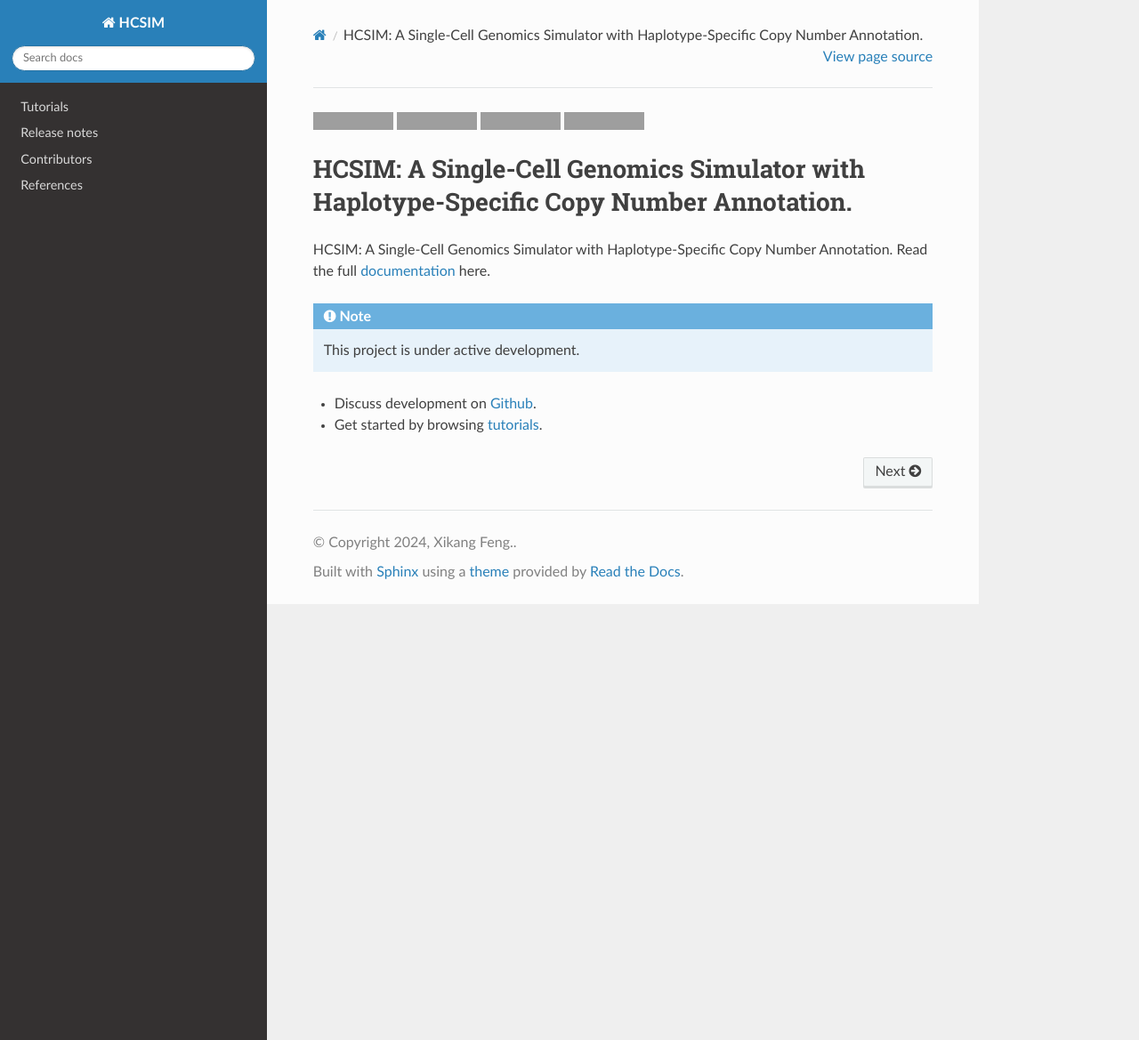
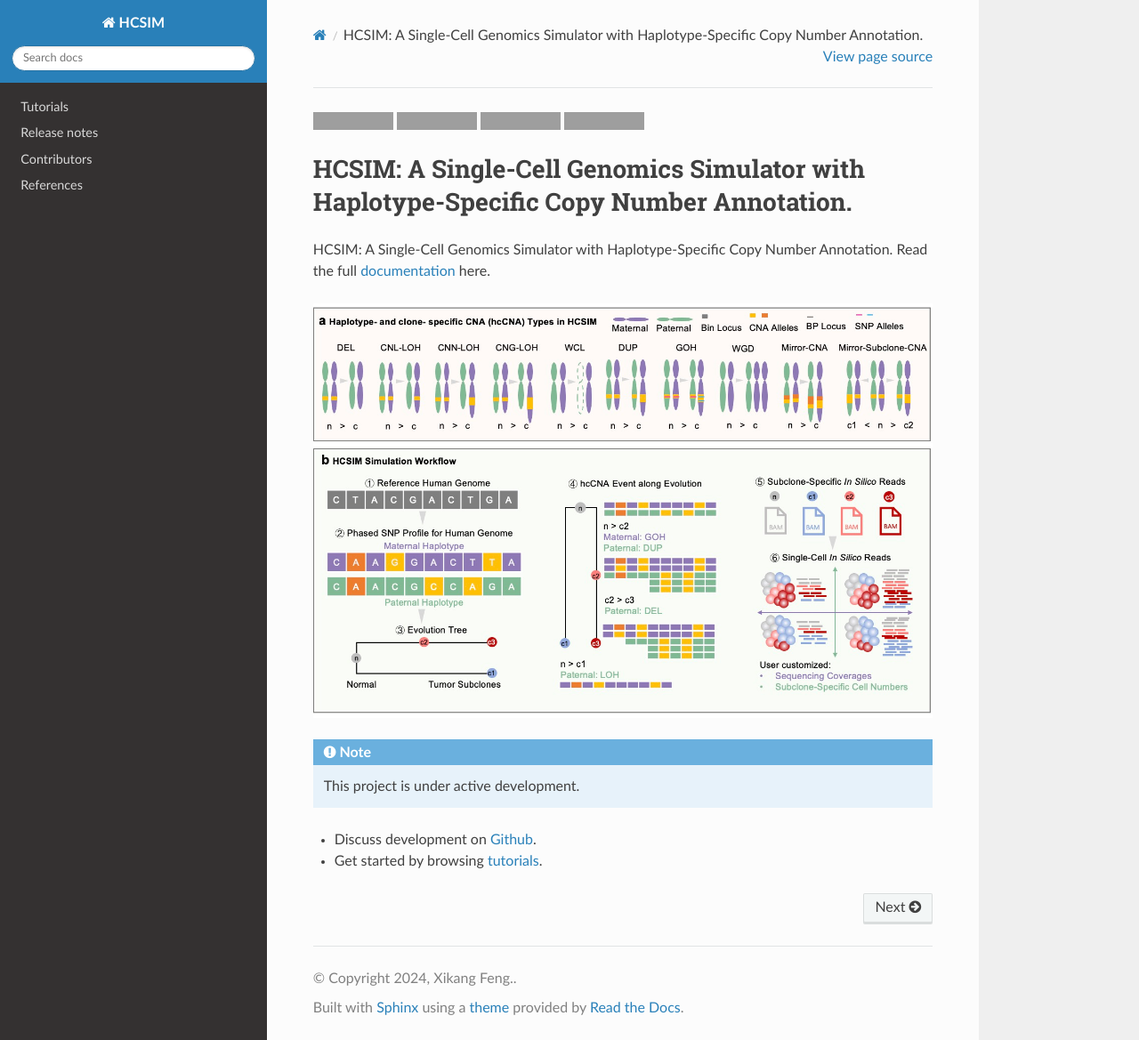
Before and after one commit to xikanfeng2/HCSIM, a Sphinx documentation site: the page built from docs/index.md, in a window 1280 px wide and 1169 px high. Shown: the whole window at 89% size. Built offline with Sphinx 7.4.7 and the Read the Docs theme 3.1.0, drawn with Linux system fonts in a browser that asks for light colours; grey boxes are pictures that could not be loaded.

Commit message:
add workflow image

````diff
--- a/README.md
+++ b/README.md
@@ -7,7 +7,6 @@
 
 HCSIM: A Single-Cell Genomics Simulator with Haplotype-Specific Copy Number Annotation. Read the full [documentation] here.
 
-
 <!-- ## Citation
 
 If you use `hcsim` in your work, please cite the `hcsim` publication as follows:
--- a/docs/index.md
+++ b/docs/index.md
@@ -1,5 +1,8 @@
 ```{include} ../README.md
 ```
+
+![HCSIM Workflow](images/hcsim-workflow.jpg)
+
 
 ```{note}
 This project is under active development.
````
Also changed, not shown: docs/tutorials.md (+2 -0 lines), docs/images/hcsim-workflow.jpg (added).
